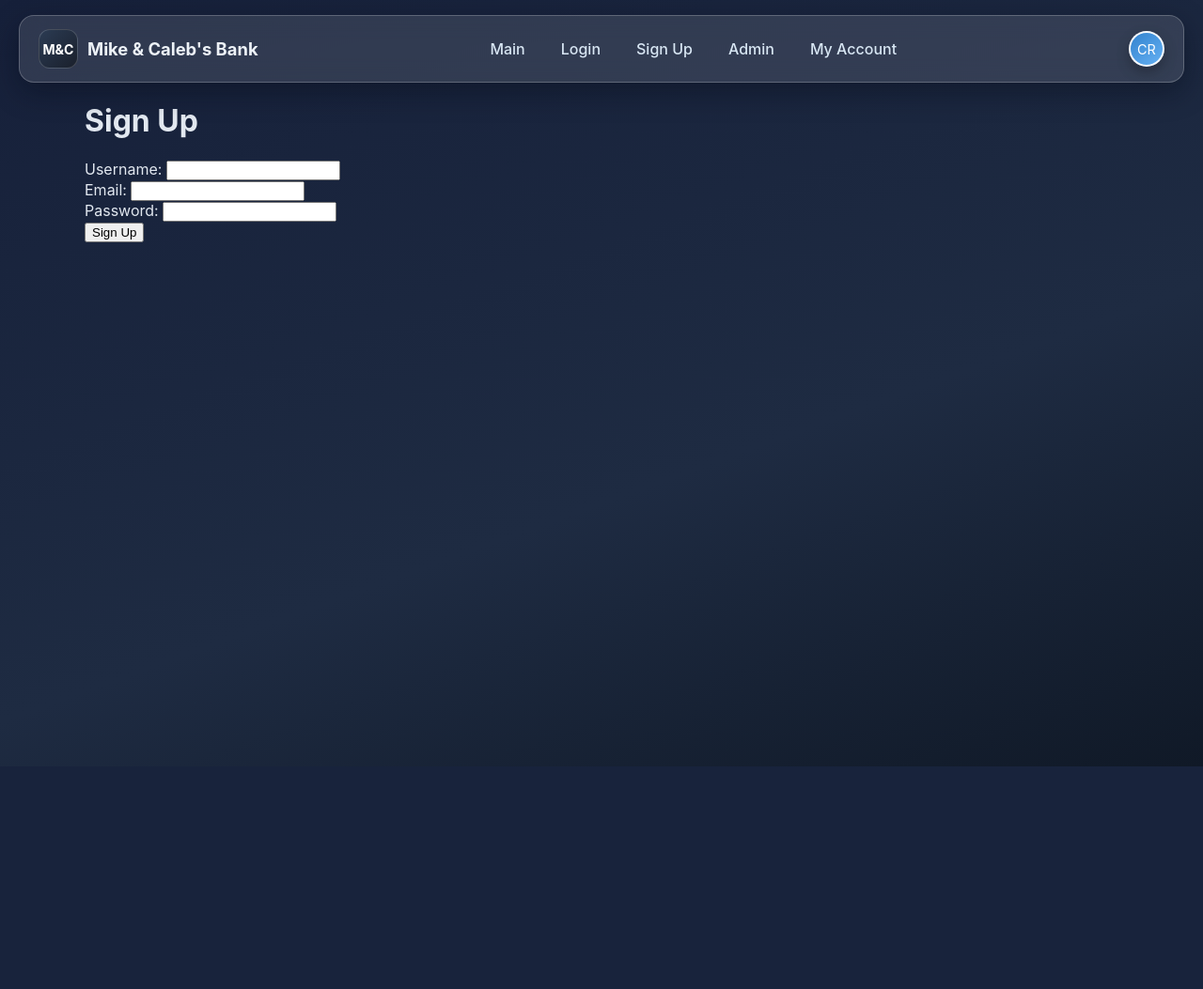
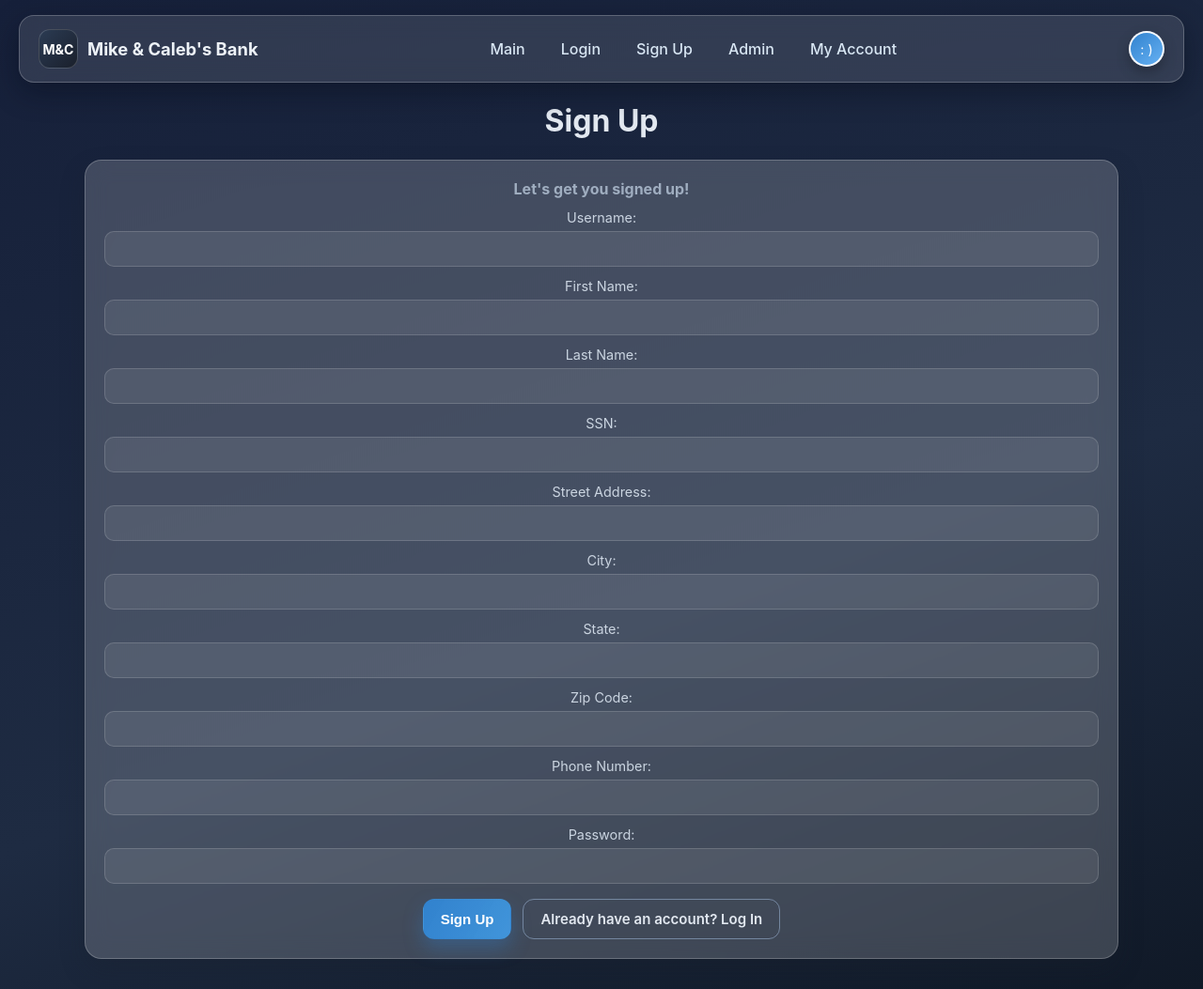
Before and after one commit to calebzroberts/cset-170-final-mike-caleb, a Flask app: page /signup in a window 1280 px wide. Shown: the whole page at 94% size. Before the commit the page ends 816 px from the top, so only its background shows below. Run offline with Flask 3, Linux system fonts and the light colour scheme.

Commit message:
Added form styling and added fields for sign up.

```diff
--- a/static/styles/bank-style.css
+++ b/static/styles/bank-style.css
@@ -30,6 +30,7 @@ a {
 main {
     width: min(1100px, 95vw);
     margin: 20px auto 32px;
+    text-align: center;
 }
 
 .navbar {
@@ -148,7 +149,7 @@ main {
     display: block;
     font-size: 0.9rem;
     color: #cbd5e1;
-    margin-bottom: 6px;
+    margin: 12px 5px 6px 5px;
 }
 
 .card form input {
@@ -166,6 +167,7 @@ main {
     display: flex;
     gap: 12px;
     margin-top: 16px;
+    justify-content: center;
 }
 
 .button-primary,
--- a/templates/base.html
+++ b/templates/base.html
@@ -25,7 +25,7 @@
 
         <!-- Profile Avatar Section -->
         <div class="profile" title="User Profile">
-            <p>CR</p>
+            <p>: )</p>
         </div>
     </header>
 
--- a/templates/signup.html
+++ b/templates/signup.html
@@ -4,13 +4,44 @@
 
 {% block content %}
 <h1>Sign Up</h1>
-<form method="POST">
-    <label for="username">Username:</label>
-    <input type="text" id="username" name="username" required><br>
-    <label for="email">Email:</label>
-    <input type="email" id="email" name="email" required><br>
-    <label for="password">Password:</label>
-    <input type="password" id="password" name="password" required><br>
-    <button type="submit">Sign Up</button>
-</form>
+
+<div class="card">
+    <h2>Let's get you signed up!</h2>
+    <form method="POST" class="secondary">
+        <label for="username">Username:</label>
+        <input type="text" id="username" name="username" required><br>
+
+        <label for="first-name">First Name:</label>
+        <input type="text" id="first-name" name="first_name" required><br>
+
+        <label for="last-name">Last Name:</label>
+        <input type="text" id="last-name" name="last_name" required><br>
+
+        <label for="ssn">SSN:</label>
+        <input type="text" id="ssn" name="ssn" required><br>
+
+        <label for="street-address">Street Address:</label>
+        <input type="text" id="street-address" name="street_address" required><br>
+
+        <label for="city">City:</label>
+        <input type="text" id="city" name="city" required><br>
+
+        <label for="state">State:</label>
+        <input type="text" id="state" name="state" required><br>
+
+        <label for="zip-code">Zip Code:</label>
+        <input type="text" id="zip-code" name="zip_code" required><br>
+
+        <label for="phone-number">Phone Number:</label>
+        <input type="text" id="phone-number" name="phone_number" required><br>
+
+        <label for="password">Password:</label>
+        <input type="password" id="password" name="password" required><br>
+
+        <div class="actions">
+            <button type="submit" class="button-primary">Sign Up</button>
+            <a href="/login" class="button-outline">Already have an account? Log In</a>
+        </div>
+    </form>
+</div>
 {% endblock %}
```
Also changed, not shown: other parts of static/styles/bank-style.css (+0 -43 lines).
